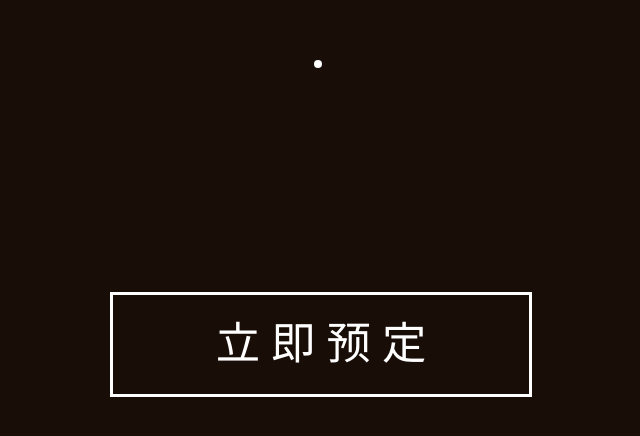
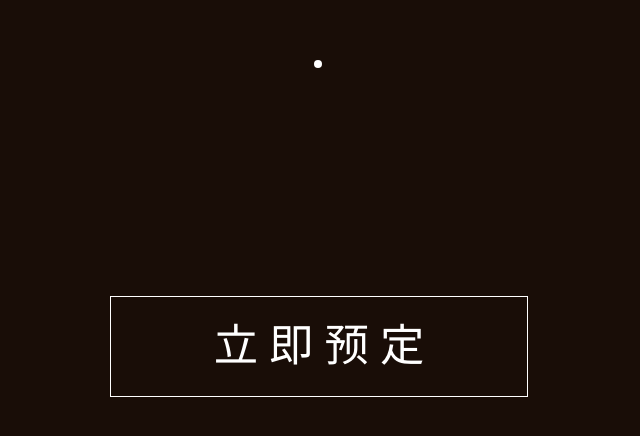
Before and after one commit to winter3000/bygrandhotel, a plain HTML site: page template/foodOrder.html in a window 1280 px wide. Shown: the part 803-1239 px from the top of the page, without its empty margins (322-962 px from the left). Drawn offline with Linux system fonts and the light colour scheme.

Commit message:
Update style.css
预订按钮定位
144、297

```diff
--- a/css/style.css
+++ b/css/style.css
@@ -141,19 +141,19 @@ header h1{
     padding: 0 0.9rem ;
     line-height: 0.36rem;
 }
-.wenquan .order{
+.order{
     position: absolute;
     bottom: 0.65rem;
     left: 50%;
     margin-left: -1.22rem;
-}
-.wenquan .order a{
-    display: block;
+    border: 1px solid #fff;
     width: 2.44rem;
     height: 0.58rem;
-    border: 0.02rem solid #fff;
     line-height: 0.58rem;
     font-size: 0.26rem;
+}
+.order a{
+    display: block;
 }
 /*北苑健身*/
 .jianshen p{padding: 0 1.2rem ;}
@@ -296,8 +296,7 @@ background:#342010;
 }
 .guestDeluxRoom .order{
     position: static;
-    margin: 0;
-    padding: 0.44rem 0 0 2.53rem;
+    margin: 0.44rem 0 0 2.53rem;
 }
 /*=========婚庆宴会=============*/
 .wedding{
```
